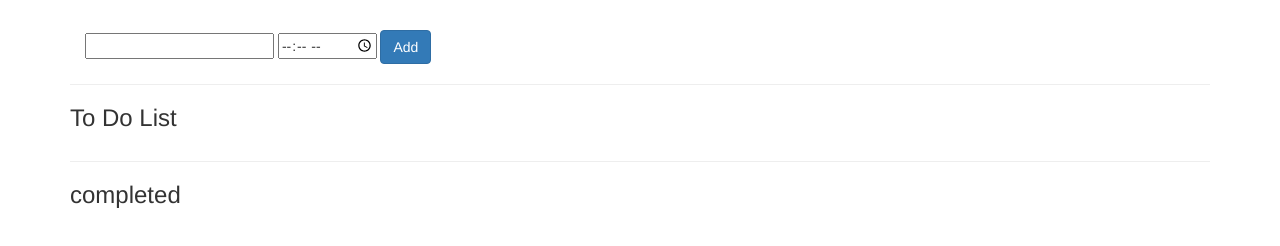
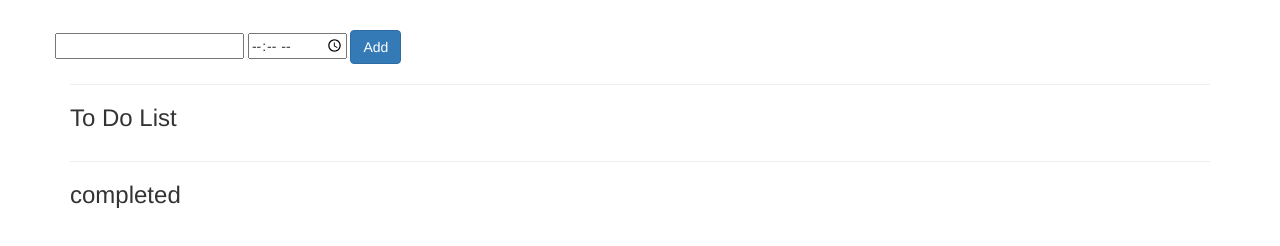
Before and after one commit to durodolaoluwatosin/toDo, a plain HTML site: page index.html in a window 1280 px wide. Drawn offline with Linux system fonts and the light colour scheme.

Commit message:
Update index.html

```diff
--- a/index.html
+++ b/index.html
@@ -8,9 +8,7 @@
       body{
         margin-top: 30px;
       }
-      #newtodo{
-        margin-left: 30px;
-      }
+
       #completed p{
         text-decoration: line-through;
       }
```
